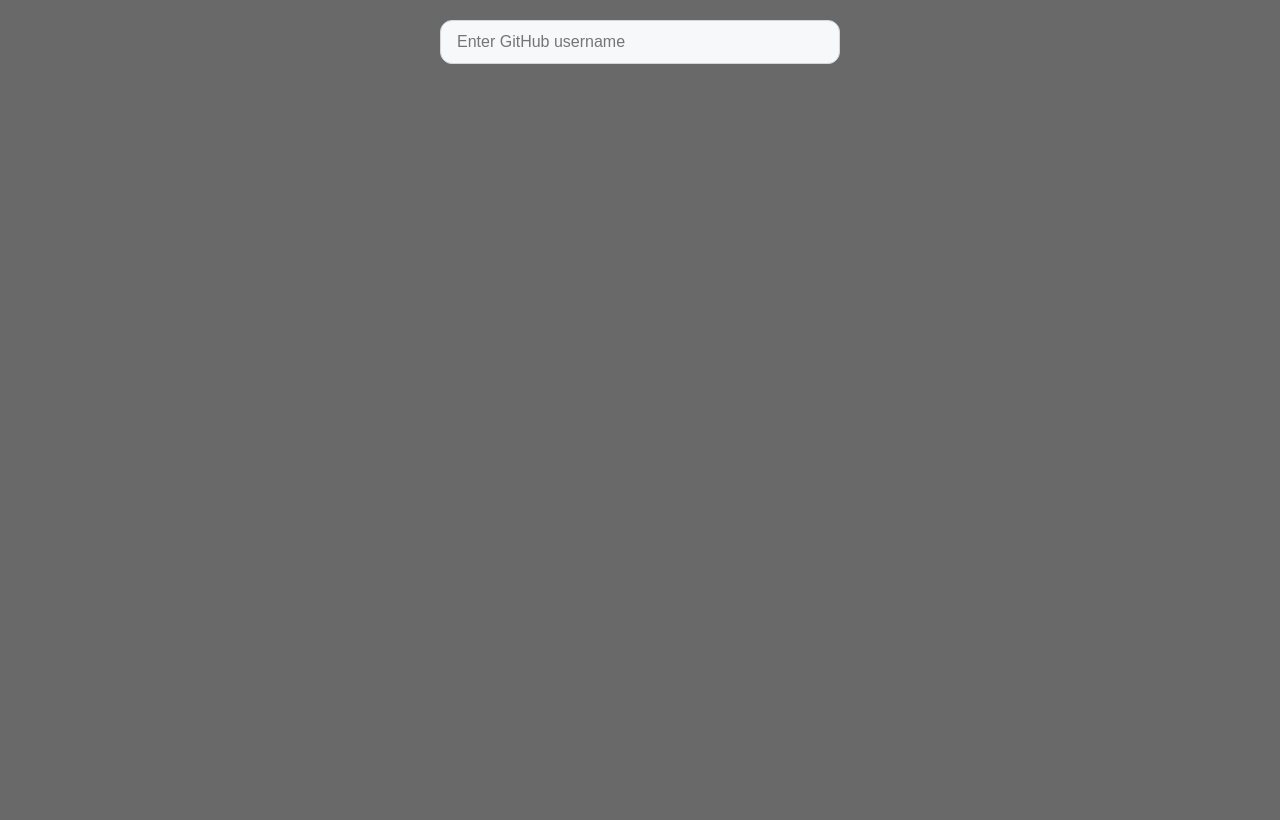
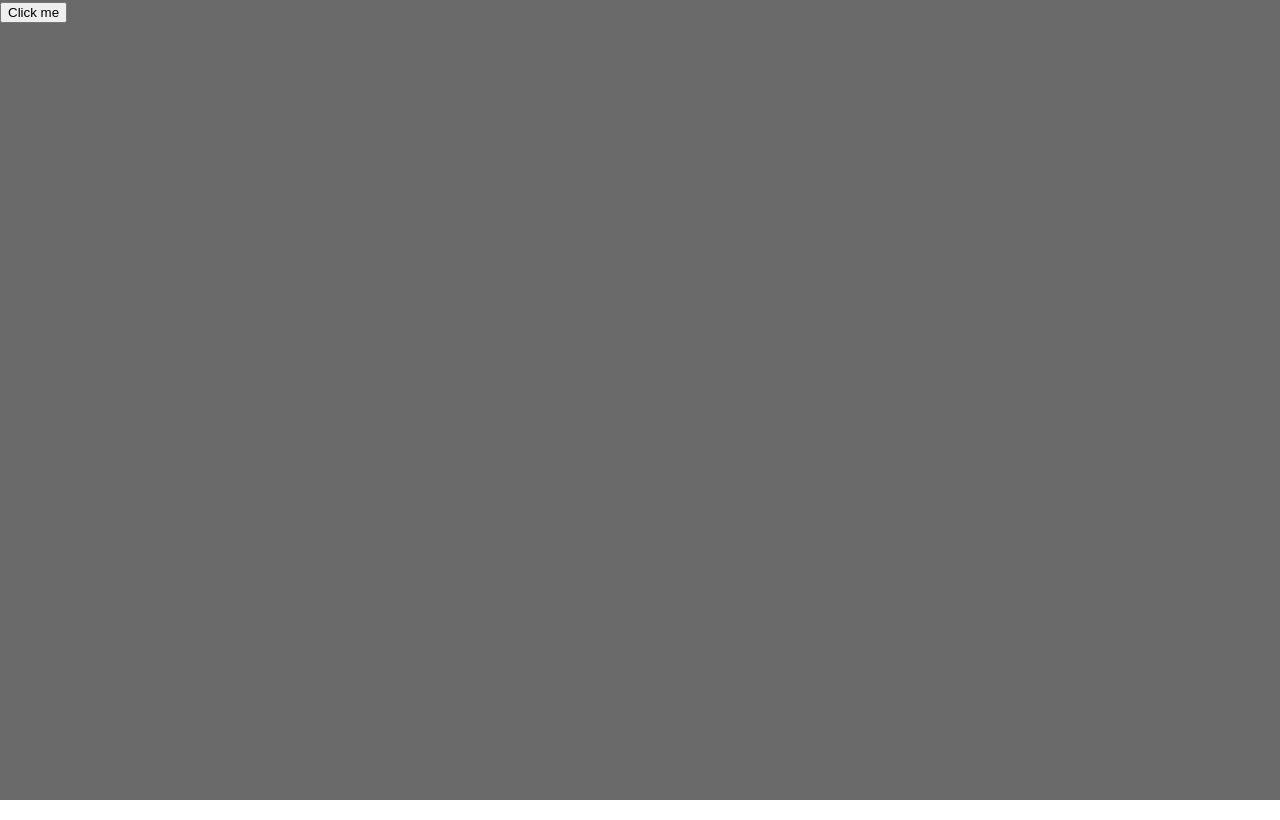
Before and after one commit to TaherehFaraji/React-notes2, a React (Vite) app: page / in a window 1280 px wide. Built offline with nearby package versions, Linux system fonts and the light colour scheme.

Commit message:
context-class

```diff
--- a/src/App.jsx
+++ b/src/App.jsx
@@ -1,59 +1,59 @@
-import { useState } from 'react';
-import Alert from './Alert';
-import './App.css';
-import AutoResetCounter from './AutoResetCounter';
-import RandomUsers from './RandomUsers';
-import TypingIndicator from './TypingIndicator';
-import FocusInput from './FocusInput';
-import GitHubFinder from './GitHubFinder';
-import Posts from './Posts';
-import Component from './Component';
-import Video from './Video';
+// import { useState } from 'react';
+// import Alert from './Alert';
+// import './App.css';
+// import AutoResetCounter from './AutoResetCounter';
+// import RandomUsers from './RandomUsers';
+// import TypingIndicator from './TypingIndicator';
+// import FocusInput from './FocusInput';
+// import GitHubFinder from './GitHubFinder';
+// import Posts from './Posts';
+// import Component from './Component';
+// import Video from './Video';
 
-function App() {
-  const [showAlert, setShowAlert] = useState(null);
+// function App() {
+//   const [showAlert, setShowAlert] = useState(null);
 
-  return (
-    <>
-      {/* <div className='container'>
-        <button onClick={() => { setShowAlert("success") }}>Success Alert</button>
-        {showAlert === "success" && (
-          <Alert type="success"
-            title="موفق شدید!"
-            message="عملیات با موفقیت انجام شد"
-            onClose={() => { setShowAlert(null) }} />
-        )}
+//   return (
+//     <>
+//       {/* <div className='container'>
+//         <button onClick={() => { setShowAlert("success") }}>Success Alert</button>
+//         {showAlert === "success" && (
+//           <Alert type="success"
+//             title="موفق شدید!"
+//             message="عملیات با موفقیت انجام شد"
+//             onClose={() => { setShowAlert(null) }} />
+//         )}
 
-        <button onClick={() => { setShowAlert("error") }}>Error Alert</button>
-        {showAlert === "error" && (
-          <Alert type="error"
-            title="خطا!"
-            message="خطایی رخ داد.لطفا دوباره تلاش کنید"
-            onClose={() => { setShowAlert(null) }} />
-        )}
+//         <button onClick={() => { setShowAlert("error") }}>Error Alert</button>
+//         {showAlert === "error" && (
+//           <Alert type="error"
+//             title="خطا!"
+//             message="خطایی رخ داد.لطفا دوباره تلاش کنید"
+//             onClose={() => { setShowAlert(null) }} />
+//         )}
 
-        <button onClick={() => { setShowAlert("warning") }}>Warning Alert</button>
-        {showAlert === "warning" && (
-          <Alert type="warning"
-            title="هشدار!"
-            message="لطفاً اطلاعات واردشده را بررسی کنید"
-            onClose={() => { setShowAlert(null) }} />
-        )}
-      </div> */}
-       {/* <AutoResetCounter />
-      <RandomUsers />
-       <TypingIndicator />
-      <FocusInput /> */}
-      <GitHubFinder />
-      {/* <Posts />
-      <Component /> */}
-      {/* <Video /> */}
-    </>
-  )
+//         <button onClick={() => { setShowAlert("warning") }}>Warning Alert</button>
+//         {showAlert === "warning" && (
+//           <Alert type="warning"
+//             title="هشدار!"
+//             message="لطفاً اطلاعات واردشده را بررسی کنید"
+//             onClose={() => { setShowAlert(null) }} />
+//         )}
+//       </div> */}
+//        {/* <AutoResetCounter />
+//       <RandomUsers />
+//        <TypingIndicator />
+//       <FocusInput /> */}
+//       {/* <GitHubFinder /> */}
+//       {/* <Posts />
+//       <Component /> */}
+//       {/* <Video /> */}
+//     </>
+//   )
 
-}
+// }
 
-export default App
+// export default App
 
 //////////////////////////////
 // import { useState } from 'react'
@@ -102,3 +102,18 @@ export default App
 //   )
 // }
 // export default App
+
+import NotificationProvider from './NotificationProvider'
+import NotificationContainer from './NotificationContainer'
+import SomeButton from './SomeButton'
+
+function App() {
+  return (
+    <NotificationProvider>
+      <NotificationContainer />
+      <SomeButton />
+    </NotificationProvider>
+  )
+}
+
+export default App
--- /dev/null
+++ b/src/NotificationContainer.jsx
@@ -0,0 +1,25 @@
+import { use } from 'react'
+import NotificationContext from './NotificationContext'
+
+function NotificationContainer() {
+  const { notifications } = use(NotificationContext)
+
+  return (
+    <div style={{ position: 'fixed', top: 10, right: 10, zIndex: 1000 }}>
+      {notifications.map(n => (
+        <div
+          key={n.id}
+          style={{
+            background: n.type === 'error' ? 'lightcoral' : n.type === 'success' ? 'lightgreen' : 'lightblue',
+            padding: '10px',
+            margin: '5px',
+            borderRadius: '5px',
+          }}
+        >
+          {n.message}
+        </div>
+      ))}
+    </div>
+  )
+}
+export default NotificationContainer
--- /dev/null
+++ b/src/NotificationContext.js
@@ -0,0 +1,4 @@
+
+import { createContext } from 'react'
+const NotificationContext = createContext()
+export default NotificationContext
--- /dev/null
+++ b/src/NotificationProvider.jsx
@@ -0,0 +1,22 @@
+import { useState, useCallback } from 'react'
+import NotificationContext from './NotificationContext'
+
+function NotificationProvider({ children }) {
+  const [notifications, setNotifications] = useState([])
+
+  const addNotification = useCallback((message, type = 'info') => {
+    const id = Date.now() + Math.random()
+    setNotifications(prev => [...prev, { id, message, type }])
+    // auto-remove after 5 seconds
+    setTimeout(() => {
+      setNotifications(prev => prev.filter(n => n.id !== id))
+    }, 5000)
+  }, [])
+
+  return (
+    <NotificationContext.Provider value={{ notifications, addNotification }}>
+      {children}
+    </NotificationContext.Provider>
+  )
+}
+export default NotificationProvider
--- /dev/null
+++ b/src/SomeButton.jsx
@@ -0,0 +1,13 @@
+import { useContext } from 'react'
+import NotificationContext from './NotificationContext'
+
+function SomeButton() {
+  const { addNotification } = useContext(NotificationContext) // or use()
+  return (
+    <button onClick={() => addNotification('Button clicked!', 'success')}>
+      Click me
+    </button>
+  )
+}
+
+export default SomeButton
```
